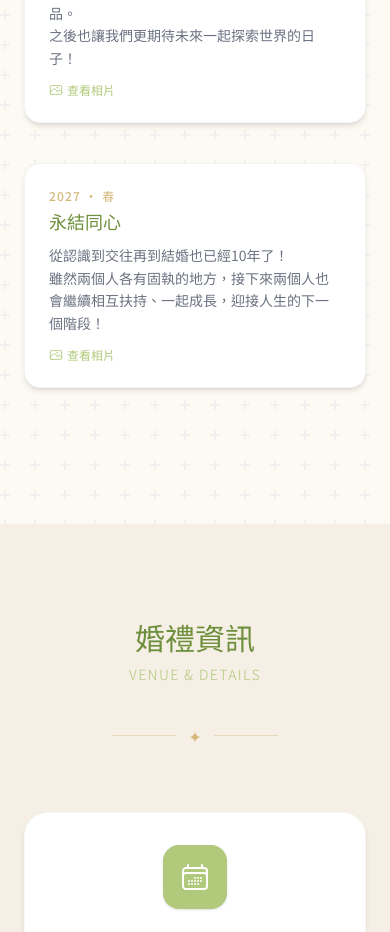
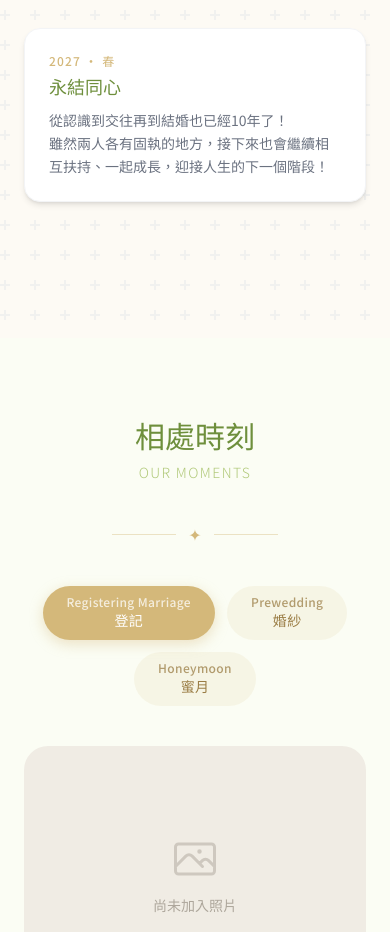
Before and after one commit to yiwunjhang/wedding, a Vue app: page / in a window 390 px wide. Shown: the part 2994-3926 px from the top of the page. Built offline with nearby package versions, Linux system fonts and the light colour scheme; a web font is replaced by a local one.

Commit message:
feat: Add Photo carousel.

```diff
--- a/src/components/AboutSection.vue
+++ b/src/components/AboutSection.vue
@@ -19,9 +19,9 @@
           <div class="relative inline-block mb-6">
             <div class="w-48 h-48 mx-auto rounded-full overflow-hidden shadow-xl ring-4 ring-offset-4"
               style="ring-color: #B1C97A">
-              <div class="w-full h-full flex items-center justify-center"
-                   style="background: #B1C97A">
-              <img src="@/assets/images/leyin1.jpg" alt="新郎 Leyin" class="w-full h-full object-cover" style="transform: rotate(-25deg); transform-origin: center;" />
+              <div class="w-full h-full flex items-center justify-center" style="background: #B1C97A">
+                <img src="@/assets/images/leyin1.jpg" alt="新郎 Leyin" class="w-full h-full object-cover"
+                  style="transform: rotate(-25deg); transform-origin: center;" />
               </div>
             </div>
             <div class="absolute -bottom-3 left-1/2 -translate-x-1/2 px-4 py-1 rounded-full text-white text-sm"
@@ -29,9 +29,9 @@
           </div>
           <h3 class="font-serif text-2xl mt-6 mb-2" style="color:#B1C97A">Leyin（宗毅）</h3>
           <p class="text-gray-500 text-sm leading-relaxed max-w-xs mx-auto">
-            熱愛攝影與旅行<br/>
-            習慣用工程人的理性規劃人生<br/>
-            用攝影人的角度體驗生活<br/>
+            熱愛攝影與旅行<br />
+            習慣用工程人的理性規劃人生<br />
+            用攝影人的角度體驗生活<br />
             每一張照片都藏著對生活的熱忱
           </p>
         </div>
@@ -41,16 +41,17 @@
           <div class="relative inline-block mb-6">
             <div class="w-48 h-48 mx-auto rounded-full overflow-hidden shadow-xl ring-4 ring-offset-4"
               style="ring-color: #D4B87A">
-              <img src="@/assets/images/Risa3.jpg" alt="新娘 Risa" class="w-full h-full object-cover" style="transform: rotate(-25deg); transform-origin: center;" />
+              <img src="@/assets/images/Risa3.jpg" alt="新娘 Risa" class="w-full h-full object-cover"
+                style="transform: rotate(-25deg); transform-origin: center;" />
             </div>
             <div class="absolute -bottom-3 left-1/2 -translate-x-1/2 px-4 py-1 rounded-full text-white text-sm"
               style="background:#D4B87A">新娘</div>
           </div>
           <h3 class="font-serif text-2xl mt-6 mb-2" style="color:#B1C97A">Risa（怡雯）</h3>
           <p class="text-gray-500 text-sm leading-relaxed max-w-xs mx-auto">
-            一位熱愛畫畫的軟體工程師！<br/>
-            喜歡用色彩繽紛的畫筆描繪生活的美好<br/>
-            座右銘是「Enjoy every moment as it comes.」<br/>
+            一位熱愛畫畫的軟體工程師！<br />
+            喜歡用色彩繽紛的畫筆描繪生活的美好<br />
+            座右銘是「Enjoy every moment as it comes.」<br />
             最近開始創作狐狸先生與小沙鼠的系列作品
           </p>
         </div>
@@ -66,54 +67,33 @@
         <div class="absolute left-1/2 -translate-x-1/2 top-0 bottom-0 w-0.5 hidden md:block"
           style="background: #D4B87A"></div>
 
-        <div v-for="(event, i) in timeline" :key="i"
-             :data-aos="i % 2 === 0 ? 'fade-right' : 'fade-left'"
-             :data-aos-delay="i * 100"
-             class="relative flex md:items-center mb-10 md:mb-16"
-             :class="i % 2 === 0 ? 'md:flex-row' : 'md:flex-row-reverse'"
-        >
+        <div v-for="(event, i) in timeline" :key="i" :data-aos="i % 2 === 0 ? 'fade-right' : 'fade-left'"
+          :data-aos-delay="i * 100" class="relative flex md:items-center mb-10 md:mb-16"
+          :class="i % 2 === 0 ? 'md:flex-row' : 'md:flex-row-reverse'">
           <!-- Content -->
-          <div class="md:w-5/12 bg-white rounded-2xl shadow-md p-6 border border-gray-100 cursor-pointer hover:shadow-lg hover:-translate-y-0.5 transition-all duration-200"
-               :class="i % 2 === 0 ? 'md:mr-auto md:pr-12' : 'md:ml-auto md:pl-12'"
-               @click="openLightbox(event)"
-          >
+          <div class="md:w-5/12 bg-white rounded-2xl shadow-md p-6 border border-gray-100"
+            :class="i % 2 === 0 ? 'md:mr-auto md:pr-12' : 'md:ml-auto md:pl-12'">
             <p class="text-xs tracking-widest font-medium mb-1" style="color:#D4B87A">{{ event.year }}</p>
             <h4 class="font-serif text-lg mb-2" style="color:#6E8F3C">{{ event.title }}</h4>
             <p class="text-sm text-gray-500 leading-relaxed whitespace-pre-line">{{ event.desc }}</p>
-            <p class="text-xs mt-3 flex items-center gap-1" style="color:#B1C97A">
-              <PhotoIcon class="w-3.5 h-3.5" />
-              {{ event.photos?.length ? `${event.photos.length} 張照片` : '查看相片' }}
-            </p>
           </div>
           <!-- Dot -->
-          <div class="absolute left-1/2 -translate-x-1/2 hidden md:flex items-center justify-center w-10 h-10 rounded-full shadow"
+          <div
+            class="absolute left-1/2 -translate-x-1/2 hidden md:flex items-center justify-center w-10 h-10 rounded-full shadow"
             style="background: #B1C97A">
             <component :is="event.icon" class="w-5 h-5 text-white" />
           </div>
         </div>
       </div>
     </div>
+  </section>
 
-    <TimelineLightbox
-      :visible="lightboxVisible"
-      :event="activeEvent"
-      @close="lightboxVisible = false"
-    />
-  </section>
+  <PhotoCarousel />
 </template>
 
 <script setup>
-import { ref } from 'vue'
-import { SparklesIcon, HeartIcon, PaperAirplaneIcon, StarIcon, PhotoIcon } from '@heroicons/vue/24/outline'
-import TimelineLightbox from './TimelineLightbox.vue'
-
-const lightboxVisible = ref(false)
-const activeEvent = ref(null)
-
-function openLightbox(event) {
-  activeEvent.value = event
-  lightboxVisible.value = true
-}
+import { SparklesIcon, HeartIcon, PaperAirplaneIcon, StarIcon } from '@heroicons/vue/24/outline'
+import PhotoCarousel from './PhotoCarousel.vue'
 
 const timeline = [
   {
@@ -126,7 +106,7 @@ const timeline = [
   {
     year: '2020 · 秋',
     title: '交往',
-    desc: '偶然的機緣讓兩人再度接線，慢慢開始到處約會旅遊。',
+    desc: '偶然的機緣讓兩人再度接線，慢慢開始到處約會旅遊更加認識彼此。',
     icon: HeartIcon,
     photos: [],
   },
@@ -140,14 +120,14 @@ const timeline = [
   {
     year: '2024 · 春',
     title: '蜜月旅行',
-    desc: '宗毅和怡雯第一次一起出國旅行，兩人一起出國去日本渡蜜月，體驗了當地生活\n（e.g.凌晨跟清水寺的阿公阿嬤一起跳早操XD）\n不論是美食、文化還是風景都留下了美好的回憶，也仗著蜜月在各個景點收到很多祝福跟贈品。\n之後也讓我們更期待未來一起探索世界的日子！',
+    desc: '疫情後宗毅和怡雯第一次一起出國旅行，兩人一起出國去日本渡蜜月，體驗了當地生活。\ne.g.凌晨跟清水寺的阿公阿嬤一起跳早操😂\n不論是美食、文化還是風景都留下了美好的回憶，也仗著蜜月在各個景點收到很多祝福跟贈品。\n之後也讓我們更期待未來一起探索世界的日子！',
     icon: StarIcon,
     photos: [],
   },
   {
     year: '2027 · 春',
     title: '永結同心',
-    desc: '從認識到交往再到結婚也已經10年了！\n雖然兩個人各有固執的地方，接下來兩個人也會繼續相互扶持、一起成長，迎接人生的下一個階段！',
+    desc: '從認識到交往再到結婚也已經10年了！\n雖然兩人各有固執的地方，接下來也會繼續相互扶持、一起成長，迎接人生的下一個階段！',
     icon: SparklesIcon,
     photos: [],
   },
--- a/src/components/MapSection.vue
+++ b/src/components/MapSection.vue
@@ -14,16 +14,11 @@
 
       <!-- Info cards -->
       <div class="grid md:grid-cols-3 gap-6 mb-14">
-        <div
-          v-for="(info, i) in infos"
-          :key="i"
-          data-aos="zoom-in"
-          :data-aos-delay="i * 120"
+        <div v-for="(info, i) in infos" :key="i" data-aos="zoom-in" :data-aos-delay="i * 120"
           class="bg-white rounded-3xl shadow-md p-8 text-center border hover:shadow-xl transition-shadow duration-300"
-          style="border-color: #C9CCB220"
-        >
+          style="border-color: #C9CCB220">
           <div class="w-16 h-16 rounded-2xl flex items-center justify-center mx-auto mb-5 shadow"
-               style="background: #B1C97A">
+            style="background: #B1C97A">
             <component :is="info.icon" class="w-8 h-8 text-white" />
           </div>
           <h4 class="font-serif text-lg mb-2" style="color:#6E8F3C">{{ info.title }}</h4>
@@ -32,25 +27,15 @@
       </div>
 
       <!-- Map embed -->
-      <div
-        data-aos="fade-up"
-        data-aos-duration="1000"
-        class="rounded-3xl overflow-hidden shadow-xl border-4"
-        style="border-color: #D4B87A30"
-      >
+      <div data-aos="fade-up" data-aos-duration="1000" class="rounded-3xl overflow-hidden shadow-xl border-4"
+        style="border-color: #D4B87A30">
         <div class="relative">
-          <iframe
-            src="https://maps.google.com/maps?q=高雄市鳳山區西四巷41號&t=&z=17&ie=UTF8&iwloc=&output=embed"
-            width="100%"
-            height="400"
-            style="border:0"
-            allowfullscreen=""
-            loading="lazy"
-            referrerpolicy="no-referrer-when-downgrade"
-            title="婚禮地點"
-          ></iframe>
+          <iframe src="https://maps.google.com/maps?q=高雄市鳳山區西四巷41號&t=&z=17&ie=UTF8&iwloc=&output=embed" width="100%"
+            height="400" style="border:0" allowfullscreen="" loading="lazy" referrerpolicy="no-referrer-when-downgrade"
+            title="婚禮地點"></iframe>
           <!-- Map overlay label -->
-          <div class="absolute top-4 left-4 bg-white bg-opacity-90 rounded-2xl px-4 py-2 shadow-md flex items-center gap-2">
+          <div
+            class="absolute top-4 left-4 bg-white bg-opacity-90 rounded-2xl px-4 py-2 shadow-md flex items-center gap-2">
             <MapPinIcon class="w-5 h-5" style="color:#B1C97A" />
             <div>
               <p class="text-xs font-medium" style="color:#B1C97A">婚禮地點</p>
@@ -65,14 +50,29 @@
         <h4 class="font-serif text-xl text-center mb-6" style="color:#6E8F3C">交通指南</h4>
         <div class="grid md:grid-cols-2 gap-6">
           <div v-for="(t, i) in transport" :key="i" class="flex items-start gap-4">
-            <div class="w-10 h-10 rounded-xl flex items-center justify-center shrink-0"
-                 style="background: #F5EFE6">
-              <img v-if="typeof t.icon === 'string'" :src="t.icon" class="w-5 h-5" style="filter: invert(45%) sepia(40%) saturate(500%) hue-rotate(60deg)" />
+            <div class="w-10 h-10 rounded-xl flex items-center justify-center shrink-0" style="background: #F5EFE6">
+              <img v-if="typeof t.icon === 'string'" :src="t.icon" class="w-5 h-5"
+                style="filter: invert(45%) sepia(40%) saturate(500%) hue-rotate(60deg)" />
               <component v-else :is="t.icon" class="w-5 h-5" style="color:#6E8F3C" />
             </div>
             <div>
-              <p class="font-medium text-gray-700 mb-1">{{ t.method }}</p>
-              <p class="text-sm text-gray-500 leading-relaxed whitespace-pre-line">{{ t.desc }}</p>
+              <p class="font-medium text-gray-700 mb-1 flex items-center gap-1.5">
+                {{ t.method }}
+                <span v-if="t.recommended" class="inline-flex items-center gap-0.5 text-xs px-2 py-0.5 rounded-full font-semibold" style="background:#FEF3C7; color:#D97706;">
+                  <StarIcon class="w-3 h-3" />
+                  最推薦
+                </span>
+              </p>
+              <p v-if="t.descHtml" class="text-sm text-gray-500 leading-relaxed" v-html="t.descHtml"></p>
+              <p v-else class="text-sm text-gray-500 leading-relaxed whitespace-pre-line">{{ t.desc }}</p>
+              <div v-if="t.links?.length" class="flex flex-wrap gap-2 mt-2">
+                <a v-for="l in t.links" :key="l.label" :href="l.href" target="_blank" rel="noopener noreferrer"
+                  class="inline-flex items-center gap-1 text-xs font-medium hover:opacity-75 transition-opacity"
+                  style="color:#6E8F3C">
+                  <MapPinIcon class="w-3.5 h-3.5" />
+                  {{ l.label }}
+                </a>
+              </div>
             </div>
           </div>
         </div>
@@ -87,6 +87,7 @@ import {
   HomeModernIcon,
   ClockIcon,
   MapPinIcon,
+  StarIcon,
 } from '@heroicons/vue/24/outline'
 import truckSvg from '@/assets/images/truck-front.svg'
 import busSvg from '@/assets/images/bus-front.svg'
@@ -115,22 +116,27 @@ const transport = [
   {
     icon: truckSvg,
     method: '捷運＋步行',
-    desc: '大東站(O13) 1號出口：穿越大東文化藝術中心，沿鳳山溪步道向南步行，約15分鐘。\n鳳山站(O12) 1號出口：轉乘公車或騎YouBike前往。',
+    desc: '大東站(O13) 2號出口：穿越大東文化藝術中心，沿鳳山溪步道向南步行，約15分鐘。',
+  },
+  {
+    icon: bicycleSvg,
+    method: '✨YouBike(建議)',
+    desc: '大東站(O13)2號出口旁均有站點，騎行至「黃埔新村(東四巷）」約5分鐘(1.2公里)。',
+    links: [{ label: '查看站點位置', href: 'https://maps.app.goo.gl/HQfQHDaj2wgris6z9' }],
+  },
+  {
+    icon: carSvg,
+    method: '✨自行開車(建議)',
+    desc: '現場有兩個停車場分別是「黃埔新村停車場」與「宜舍鳳山黃埔新村二停車場」，建議提早抵達以確保有位子停車。',
+    links: [
+      { label: '黃埔新村停車場', href: 'https://maps.app.goo.gl/YmVRTkzv4E1KmfMr5' },
+      { label: '宜舍鳳山黃埔新村二停車場', href: 'https://maps.app.goo.gl/k8XBgzXgDfQQ9MjSA' },
+    ],
   },
   {
     icon: busSvg,
-    method: '公車',
-    desc: '去程從捷運鳳山站搭乘 17:19 橘11A公車，17:36 至「黃埔新村站」下車，車程約17分鐘。\n 回程末班車：21:28 搭乘至高雄客運鳳山站(澄瀾砲台)再步行至捷運站。',
-  },
-  {
-    icon: bicycleSvg,
-    method: 'YouBike',
-    desc: '捷運站旁均有站點，騎行至「黃埔新村」站點（維武路）約5分鐘。',
-  },
-  {
-    icon: carSvg,
-    method: '自行開車',
-    desc: '導航設「黃埔新村」。\n現場有兩個停車場分別是「黃埔新村停車場」與「宜舍鳳山黃埔新村二停車場」，建議提早抵達以確保有位子停車。',
+    method: '捷運＋公車(橘11A、88建國幹線、8001、8010)',
+    descHtml: '- 去程從捷運鳳山站(O12)1號出口 搭乘 17:19 <span style="font-weight: bold;color: #ba7712;">橘11A</span> 公車，17:36 至「黃埔新村站」下車，車程約17分鐘。<br>- 回程末班車：21:28 搭乘至高雄客運鳳山站(澄瀾砲台)再步行至捷運站。',
   },
 ]
 </script>
--- /dev/null
+++ b/src/components/PhotoCarousel.vue
@@ -0,0 +1,201 @@
+<template>
+  <section class="py-20 overflow-hidden" style="background-color: #fbfdf4">
+    <div class="max-w-6xl mx-auto px-6">
+
+      <!-- Header -->
+      <div data-aos="fade-up" class="mb-10 text-center">
+        <h3 class="section-title font-serif">相處時刻</h3>
+        <p class="section-subtitle">OUR MOMENTS</p>
+        <div class="flex items-center justify-center gap-3 mt-2">
+          <span class="block h-px w-16 opacity-40" style="background:#D4B87A"></span>
+          <span style="color:#D4B87A">✦</span>
+          <span class="block h-px w-16 opacity-40" style="background:#D4B87A"></span>
+        </div>
+      </div>
+
+      <!-- Tabs -->
+      <div data-aos="fade-up" data-aos-delay="50" class="flex justify-center gap-3 mb-10 flex-wrap">
+        <button
+          v-for="(group, i) in groups"
+          :key="i"
+          @click="switchGroup(i)"
+          class="px-6 py-2.5 rounded-full text-sm font-medium tracking-wide transition-all duration-300"
+          :style="activeGroup === i
+            ? 'background:#D4B87A; color:#fff; box-shadow: 0 4px 14px rgba(212,184,122,0.4);'
+            : 'background:rgba(212,184,122,0.12); color:#9a7d45;'"
+        >
+          <span class="block text-xs opacity-75 leading-none mb-0.5">{{ group.en }}</span>
+          <span>{{ group.zh }}</span>
+        </button>
+      </div>
+
+      <!-- Carousel -->
+      <div data-aos="fade-up" data-aos-delay="100" class="relative max-w-3xl mx-auto">
+        <Transition name="group-fade" mode="out-in">
+          <div :key="activeGroup">
+
+            <!-- No photos placeholder -->
+            <div v-if="currentPhotos.length === 0"
+                 class="rounded-3xl flex flex-col items-center justify-center gap-3 text-center"
+                 style="aspect-ratio:4/3; background:#f0ece4;">
+              <PhotoIcon class="w-12 h-12 opacity-20" style="color:#4a3f2f" />
+              <p class="text-sm opacity-40" style="color:#4a3f2f">尚未加入照片</p>
+            </div>
+
+            <!-- Photo frame -->
+            <template v-else>
+              <div class="relative rounded-3xl overflow-hidden shadow-xl" style="aspect-ratio:4/3; background:#e8e0d0">
+                <Transition :name="slideDirection === 'next' ? 'slide-left' : 'slide-right'" mode="out-in">
+                  <img
+                    :key="current"
+                    :src="currentPhotos[current].src"
+                    :alt="currentPhotos[current].caption"
+                    class="w-full h-full object-cover"
+                  />
+                </Transition>
+
+                <!-- Caption -->
+                <div v-if="currentPhotos[current].caption"
+                     class="absolute bottom-0 left-0 right-0 px-6 py-4 text-sm text-white text-center"
+                     style="background: linear-gradient(to top, rgba(74,63,47,0.7), transparent)">
+                  {{ currentPhotos[current].caption }}
+                </div>
+
+                <!-- Prev -->
+                <button
+                  v-if="currentPhotos.length > 1"
+                  @click="prev"
+                  class="absolute left-3 top-1/2 -translate-y-1/2 w-11 h-11 rounded-full flex items-center justify-center transition hover:scale-110"
+                  style="background: rgba(255,255,255,0.8); backdrop-filter: blur(4px)"
+                >
+                  <ChevronLeftIcon class="w-6 h-6" style="color:#4a3f2f" />
+                </button>
+
+                <!-- Next -->
+                <button
+                  v-if="currentPhotos.length > 1"
+                  @click="next"
+                  class="absolute right-3 top-1/2 -translate-y-1/2 w-11 h-11 rounded-full flex items-center justify-center transition hover:scale-110"
+                  style="background: rgba(255,255,255,0.8); backdrop-filter: blur(4px)"
+                >
+                  <ChevronRightIcon class="w-6 h-6" style="color:#4a3f2f" />
+                </button>
+
+                <!-- Counter -->
+                <div v-if="currentPhotos.length > 1"
+                     class="absolute top-3 right-3 text-xs px-3 py-1 rounded-full"
+                     style="background: rgba(255,250,244,0.85); color:#4a3f2f">
+                  {{ current + 1 }} / {{ currentPhotos.length }}
+                </div>
+              </div>
+
+              <!-- Dots -->
+              <div v-if="currentPhotos.length > 1" class="flex justify-center gap-2 mt-5">
+                <button
+                  v-for="(_, i) in currentPhotos"
+                  :key="i"
+                  @click="jumpTo(i)"
+                  class="rounded-full transition-all duration-300"
+                  :style="i === current
+                    ? 'width:24px;height:8px;background:#D4B87A'
+                    : 'width:8px;height:8px;background:rgba(74,63,47,0.2)'"
+                />
+              </div>
+            </template>
+
+          </div>
+        </Transition>
+      </div>
+
+    </div>
+  </section>
+</template>
+
+<script setup>
+import { ref, computed, onMounted, onUnmounted } from 'vue'
+import { ChevronLeftIcon, ChevronRightIcon, PhotoIcon } from '@heroicons/vue/24/outline'
+
+// ── 照片設定 ────────────────────────────────────────────────
+// 在各組的 photos 陣列中加入 { src: import('...'), caption: '...' }
+const groups = [
+  {
+    zh: '登記',
+    en: 'Registering Marriage',
+    photos: [
+      // { src: img, caption: '' },
+    ],
+  },
+  {
+    zh: '婚紗',
+    en: 'Prewedding',
+    photos: [
+      // { src: img, caption: '' },
+    ],
+  },
+  {
+    zh: '蜜月',
+    en: 'Honeymoon',
+    photos: [
+      // { src: img, caption: '' },
+    ],
+  },
+]
+// ────────────────────────────────────────────────────────────
+
+const activeGroup = ref(0)
+const current = ref(0)
+const slideDirection = ref('next')
+
+const currentPhotos = computed(() => groups[activeGroup.value].photos)
+
+function switchGroup(i) {
+  if (i === activeGroup.value) return
+  activeGroup.value = i
+  current.value = 0
+  slideDirection.value = 'next'
+}
+
+function next() {
+  slideDirection.value = 'next'
+  current.value = (current.value + 1) % currentPhotos.value.length
+}
+
+function prev() {
+  slideDirection.value = 'prev'
+  current.value = (current.value - 1 + currentPhotos.value.length) % currentPhotos.value.length
+}
+
+function jumpTo(i) {
+  slideDirection.value = i > current.value ? 'next' : 'prev'
+  current.value = i
+}
+
+function onKey(e) {
+  if (!currentPhotos.value.length) return
+  if (e.key === 'ArrowRight') next()
+  if (e.key === 'ArrowLeft') prev()
+}
+
+onMounted(() => window.addEventListener('keydown', onKey))
+onUnmounted(() => window.removeEventListener('keydown', onKey))
+</script>
+
+<style scoped>
+/* Tab group fade */
+.group-fade-enter-active { transition: opacity 0.3s ease, transform 0.3s ease; }
+.group-fade-leave-active { transition: opacity 0.2s ease, transform 0.2s ease; }
+.group-fade-enter-from   { opacity: 0; transform: translateY(8px); }
+.group-fade-leave-to     { opacity: 0; transform: translateY(-8px); }
+
+/* Photo slide */
+.slide-left-enter-active,
+.slide-left-leave-active,
+.slide-right-enter-active,
+.slide-right-leave-active {
+  transition: all 0.35s cubic-bezier(0.4, 0, 0.2, 1);
+}
+.slide-left-enter-from  { transform: translateX(60px); opacity: 0; }
+.slide-left-leave-to    { transform: translateX(-60px); opacity: 0; }
+.slide-right-enter-from { transform: translateX(-60px); opacity: 0; }
+.slide-right-leave-to   { transform: translateX(60px); opacity: 0; }
+</style>
```
Lines whose indentation alone changed are shown as unchanged.
